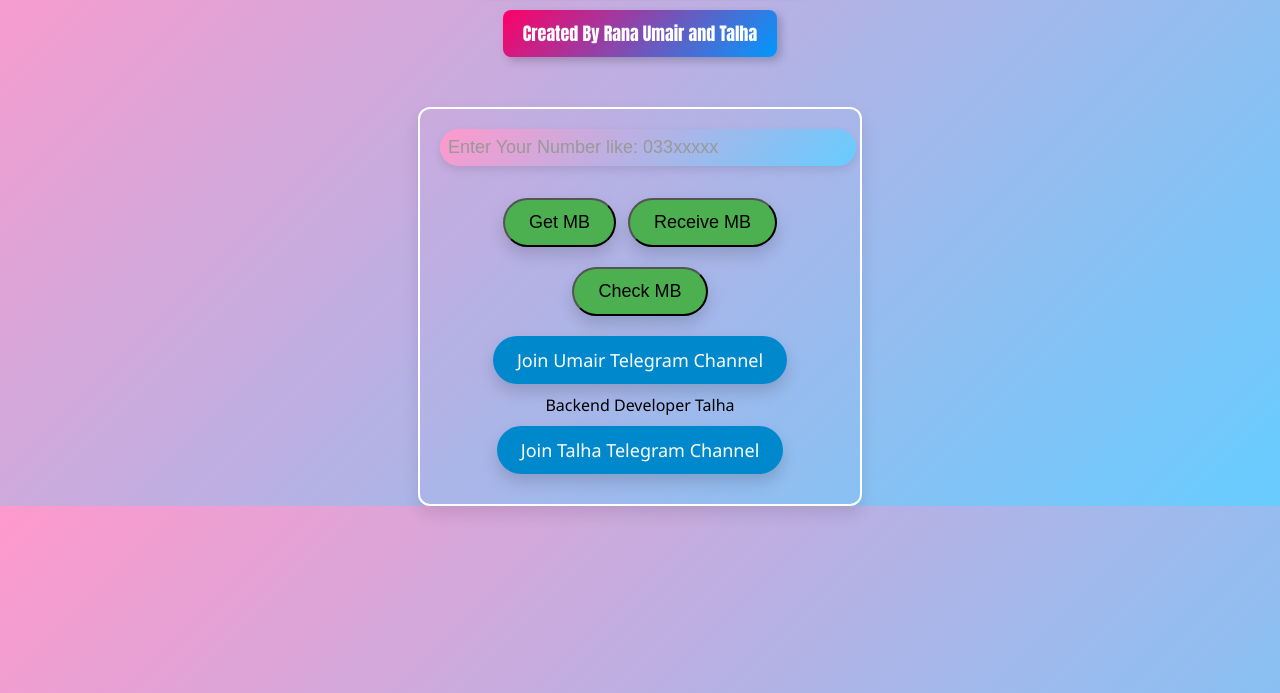
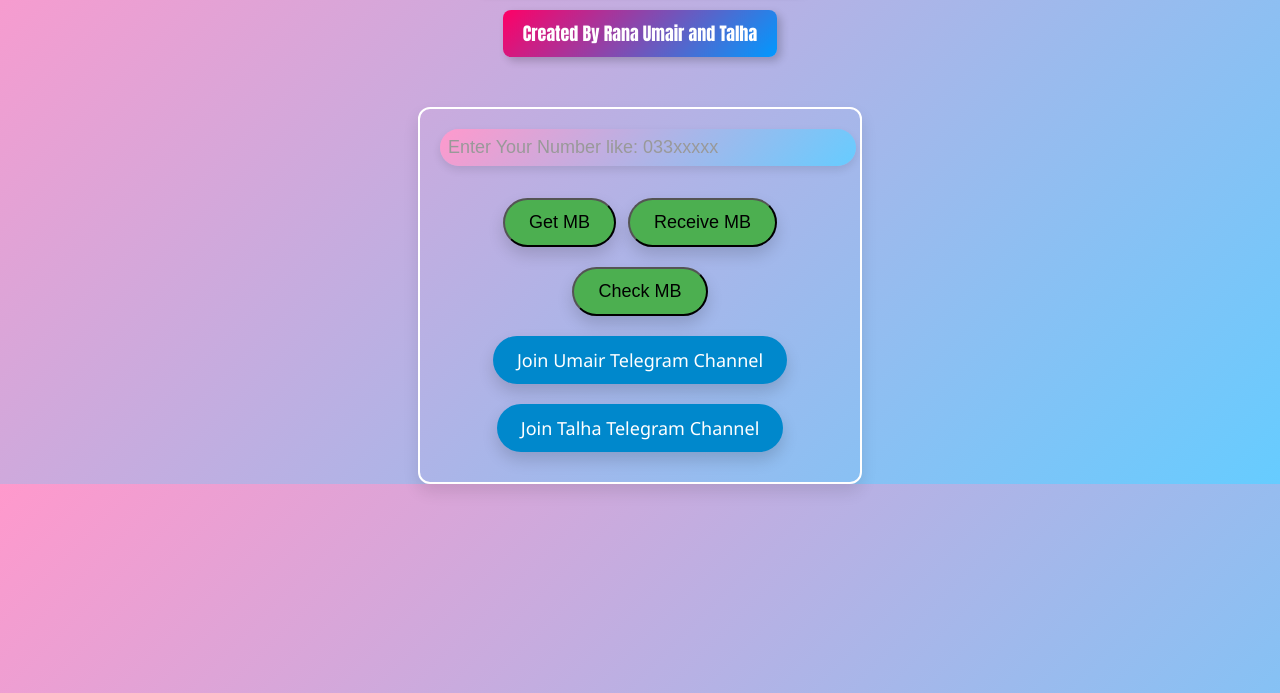
Before and after one commit to bigboghigh/talhavercelab, a website: page public/index.html in a window 1280 px wide. Shown: the part 107-800 px from the top of the page. Drawn offline with nearby package versions, Linux system fonts and the light colour scheme.

Commit message:
Update index.html

```diff
--- a/public/index.html
+++ b/public/index.html
@@ -26,7 +26,7 @@
     <button class="button btn3" >Check MB</button>
     <br>
     <a class="button-telegram" href="https://t.me/rumair3" target="_blank">Join Umair Telegram Channel</a>
-     <div style="color:black"> Backend Developer Talha </div>
+
     <a class="button-telegram" href="https://t.me/Talhariazc" target="_blank" >Join Talha Telegram Channel</a>
   </div>
   <div id="state" class="response-box" style="display: none;">Please wait</div>
```
